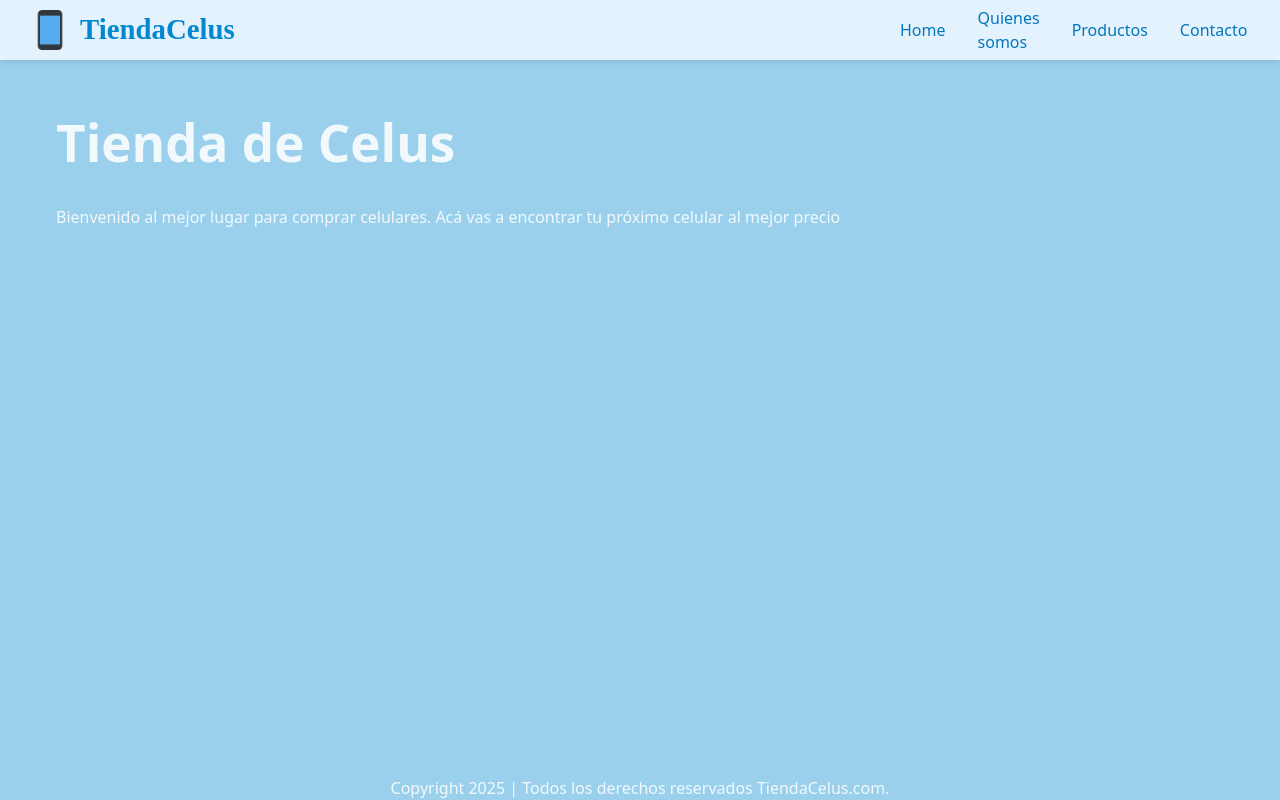
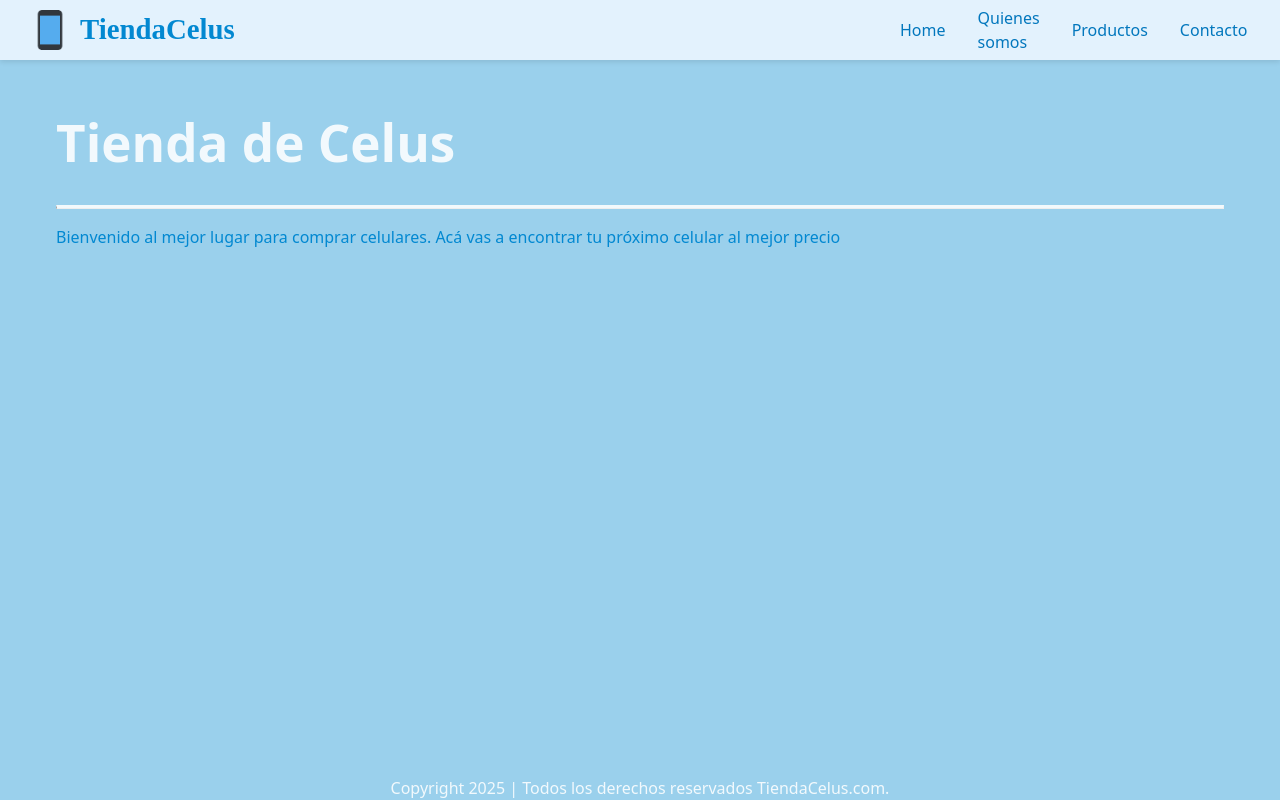
Before and after one commit to Lola-Nieto/EFSI-sitioVentasCelus, a React (Vite) app: page / in a window 1280 px wide. Built offline with nearby package versions, Linux system fonts and the light colour scheme; a web font is replaced by a local one.

Commit message:
26/06 12:20

```diff
--- a/src/pages/Contacto.jsx
+++ b/src/pages/Contacto.jsx
@@ -36,6 +36,8 @@ function Contacto() {
 return (
     <>
         <h1>Soporte técnico</h1>
+        <hr class="solid"/>
+
         <form onSubmit={handleSubmit}>
             <div id="divIngreso">
                 <label for="nombre">Nombre: </label>
--- a/src/pages/DetalleProducto.jsx
+++ b/src/pages/DetalleProducto.jsx
@@ -24,6 +24,7 @@ const DetalleProducto = () => {
             <div className="todo">
 
                 <h1>Detalle de {productoBuscado.nombre}</h1>
+                <hr class="solid"/>
 
                 <div className="detalleProducto">
                     <p>Descripción: <span className="datoDestacado">{productoBuscado.descripcion} </span> </p>
--- a/src/pages/Home.jsx
+++ b/src/pages/Home.jsx
@@ -5,6 +5,8 @@ const Home = () => {
     return (
       <>
           <h1>Tienda de Celus</h1>
+          <hr class="solid"/>
+
           <p> Bienvenido al mejor lugar para comprar celulares. Acá vas a encontrar tu próximo celular al mejor precio </p>
       </>
     )
--- a/src/pages/Productos.jsx
+++ b/src/pages/Productos.jsx
@@ -24,6 +24,8 @@ const Productos = () => {
     return (
       <>
       <h1> Productos</h1>
+      <hr class="solid"/>
+
       <div className="cardContainer">
        {listaCelus.map(celu => (
           <Card key={celu.id} idCelular={celu.id} />
--- a/src/pages/QuienesSomos.jsx
+++ b/src/pages/QuienesSomos.jsx
@@ -1,10 +1,12 @@
 import React from 'react'
 //import './Button.css'
 
-function QuienesSomos(props) {
+function QuienesSomos() {
     return (
       <>
       <h1> Quienes Somos </h1>
+      <hr class="solid"/>
+
       <p> Somos una compañía  </p>
 
       </>
--- a/src/styles/Card.css
+++ b/src/styles/Card.css
@@ -15,6 +15,10 @@
 .cardHome img {
   width: 100%;
   max-height: 200px;
-  object-fit: cover;
+  object-fit: contain;
   border-radius: 8px;
 }
+
+p{
+  color:#0288d1;
+}
--- a/src/styles/Layout.css
+++ b/src/styles/Layout.css
@@ -42,3 +42,8 @@ html, body {
     padding-top: 80px;
 
 }
+hr.solid {
+    border-top: 3px solid;
+    color: rgba(255, 255, 255, 0.87);
+
+  }
```
